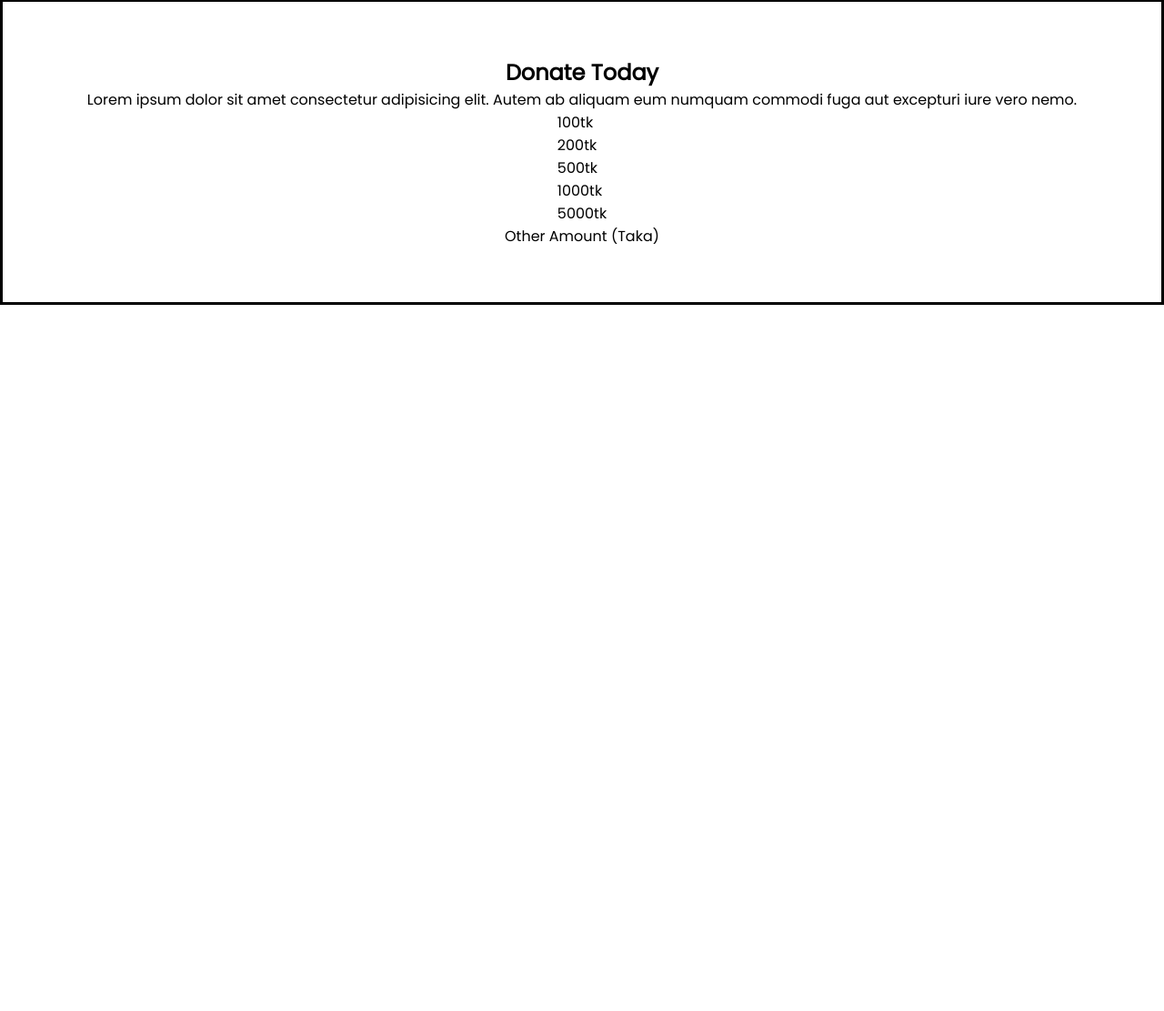
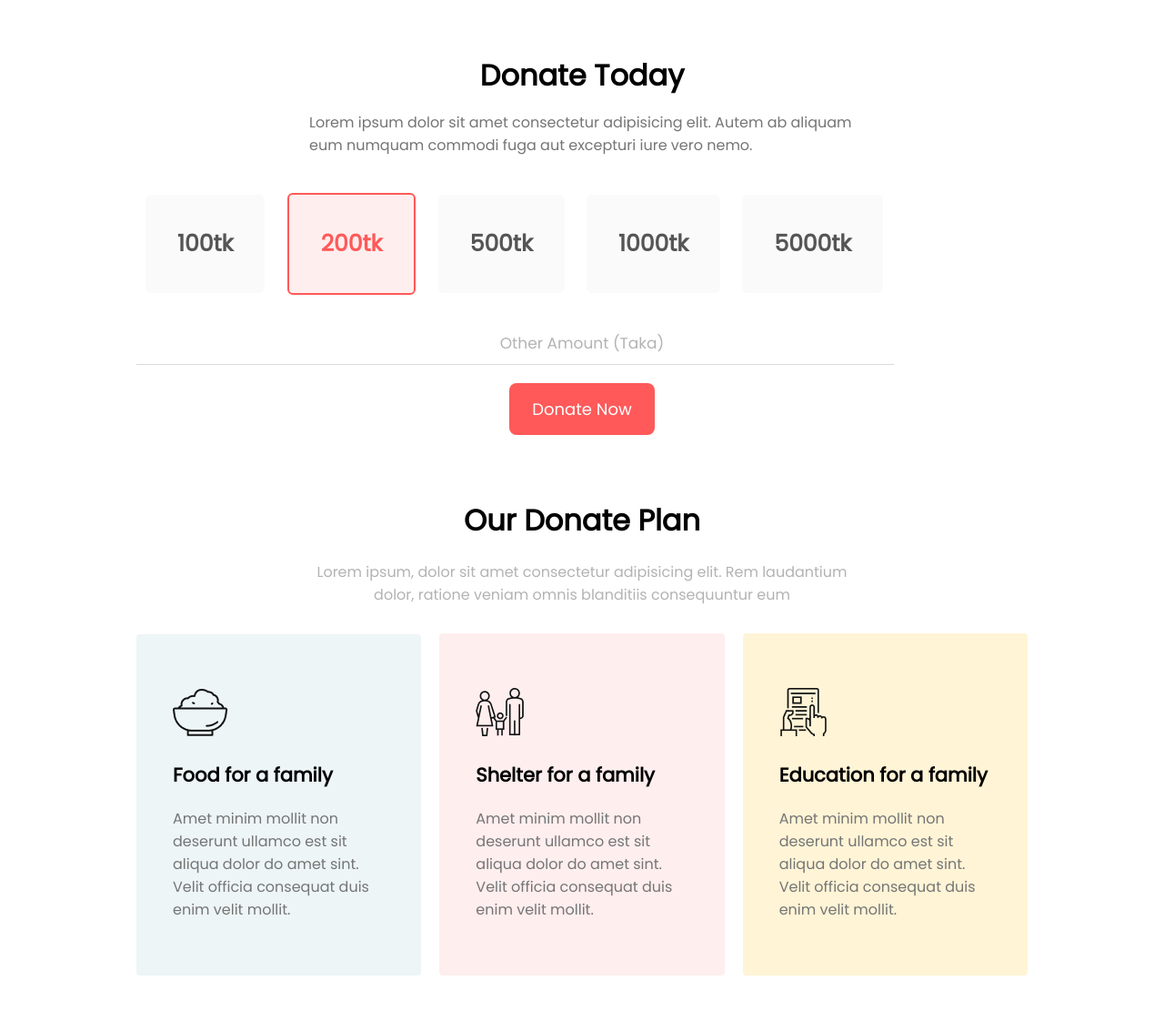
Before and after one commit to emamjion/donate, a plain HTML site: page index.html in a window 1280 px wide. Shown: the part 51-1162 px from the top of the page at 91% size. Before the commit the page ends 800 px from the top, so only its background shows below. Drawn offline with Linux system fonts and the light colour scheme.

Commit message:
Plan Section add

```diff
--- a/index.html
+++ b/index.html
@@ -8,8 +8,7 @@
     <link rel="stylesheet" href="style.css">
 </head>
 <body>
-    <!---
-    <header>
+    <!-- <header>
         <section class="head-section">
             <h1 class="head-title">Let's Help those who are more in need</h1>
             <p class="head-para">
@@ -17,23 +16,60 @@
             </p>
             <button class="donate-btn btn">Donate Now</button>
         </section>
-    </header>
-    -->
+    </header> -->
     <main>
         <section class="amount-section">
-            <h1>Donate Today</h1>
-            <p>
+            <h1 class="amount-section-title">Donate Today</h1>
+            <p class="amount-section-p">
                 Lorem ipsum dolor sit amet consectetur adipisicing elit. Autem ab aliquam eum numquam commodi fuga aut excepturi iure vero nemo.
             </p>
             <div class="amount-box">
                 <div class="money">100tk</div>
-                <div class="money">200tk</div>
+                <div class="money active">200tk</div>
                 <div class="money">500tk</div>
                 <div class="money">1000tk</div>
                 <div class="money">5000tk</div>
+                <p class="other-amount">Other Amount (Taka)</p>
+                <div class="line"></div>
             </div>
-            <p>Other Amount (Taka)</p>
-            <div class="line"></div>
+            <button class="second-btn btn">Donate Now</button>
+            <section class="plan">
+                <h1 class="plan-title">Our Donate Plan</h1>
+                <p class="plan-p">
+                    Lorem ipsum, dolor sit amet consectetur adipisicing elit. Rem laudantium dolor, ratione veniam omnis blanditiis consequuntur eum
+                </p>
+                <div class="plan-box">
+                    <div class="box">
+                        <div class="icon">
+                            <img src="icons/food.png">
+                        </div>
+                        <h1>Food for a family</h1>
+                        <p>
+                            Amet minim mollit non deserunt ullamco est sit aliqua dolor do amet sint. Velit officia consequat duis enim velit mollit.
+                        </p>
+                    </div>
+                    <div class="box">
+                        <div class="icon">
+                            <img src="icons/shelter.png">
+                        </div>
+                        <h1>Shelter for a family</h1>
+                        <p>
+                            Amet minim mollit non deserunt ullamco est sit aliqua dolor do amet sint. Velit officia consequat duis enim velit mollit.
+                        </p>
+                    </div>
+                    <div class="box">
+                        <div class="icon">
+                            <img src="icons/Frame-1.png">
+                        </div>
+                        <h1>Education for a family</h1>
+                        <p>
+                            Amet minim mollit non deserunt ullamco est sit aliqua dolor do amet sint. Velit officia consequat duis enim velit mollit.
+                        </p>
+                    </div>
+                </div>
+            </section>
+
+
         </section>
     </main>
 </body>
--- a/style.css
+++ b/style.css
@@ -36,20 +36,119 @@ header{
     line-height: 1.8;
     margin-bottom: 20px;
 }
-.donate-btn{
-    padding: 12px 25px;
+.btn{
+    padding: 15px 25px;
     font-size: 18px;
     background-color: var(--main-color);
     color: #fff;
     border-radius: 8px;
     font-weight: 500;
+    border: 0;
 }
 .amount-section{
-    display: flex;
-    flex-direction: column;
+    padding: 60px;
+    max-width: 100%;
+    width: 1100px;
+    margin: 50px auto;
+
+}
+.amount-section-title{
+    font-size: 32px;
+    font-weight: bolder;
+    margin-bottom: 15px;
+    text-align: center;
+}
+.amount-section-p{
+    color: #757575;
+    margin: 0 auto;
+    width: 600px;
+}
+.amount-box{
+    /* display: flex;
     align-items: center;
     justify-content: center;
-    padding: 60px;
-    margin: 50px 0;
-    border: 3px solid;
+    gap: 30px; */
+    margin-top: 40px;
+    margin-bottom: 15px;
 }
+.amount-box .money{
+    background-color: #fafafa;
+    padding: 35px;
+    font-size: 25px;
+    color: #555;
+    font-weight: 800;
+    border-radius: 6px;
+    display: inline-block;
+    margin: 0 10px;
+}
+.amount-box .active{
+    border: 2px solid var(--main-color);
+    color: var(--main-color);
+    background-color: #ffeeee;
+}
+.other-amount{
+    text-align: center;
+    margin-top: 40px;
+    color: #b3b3b3;
+    font-size: 17px;
+    /* border-bottom: 1px solid #dadada; */
+}
+.line{
+    border-bottom: 1px solid #dadada;
+    width: 85%;
+    margin-top: 10px;
+}
+.second-btn{
+    display: block;
+    margin: 0 auto;
+    margin-top: 20px;
+}
+.plan{
+    max-width: 100%;
+    width: 1100px;
+    margin-top: 50px;
+}
+.plan-title{
+    text-align: center;
+    padding: 20px 0;
+    font-size: 32px;
+    font-weight: bold;
+    margin-top: 20px;
+}
+.plan-p{
+    color: #b3b3b3;
+    margin: 0 auto;
+    width: 600px;
+    text-align: center;
+}
+.plan-box{
+    display: flex;
+    align-items: center;
+    justify-content: center;
+    gap: 20px;
+    margin-top: 30px;
+    max-width: 100%;
+    width: 1100px;
+}
+.box{
+    padding: 60px 40px;
+    width: 350px;
+    height: auto;
+    border-radius: 4px;
+}
+.box:nth-child(1){
+    background-color: #edf5f6;
+}
+.box:nth-child(2){
+    background-color: #ffeeee;
+}
+.box:nth-child(3){
+    background-color: #fff4d6;
+}
+.box h1{
+    margin: 20px 0;
+    font-size: 21px;
+}
+.box p{
+    color: #757575;
+}
```
